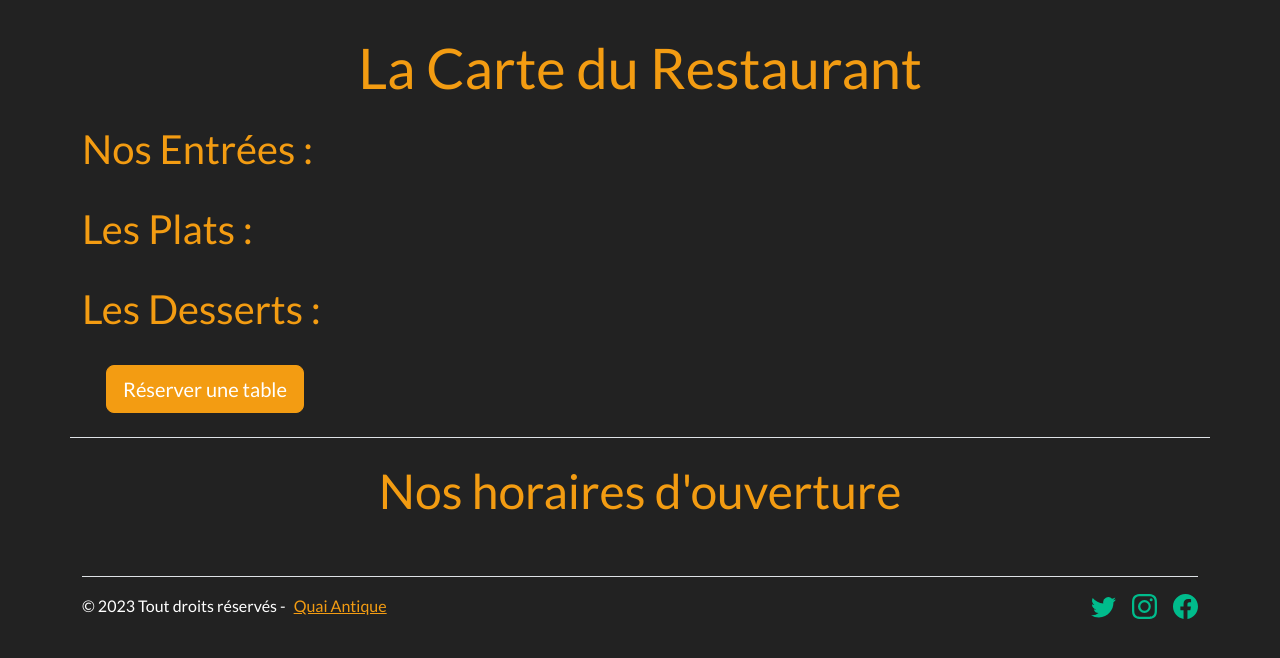
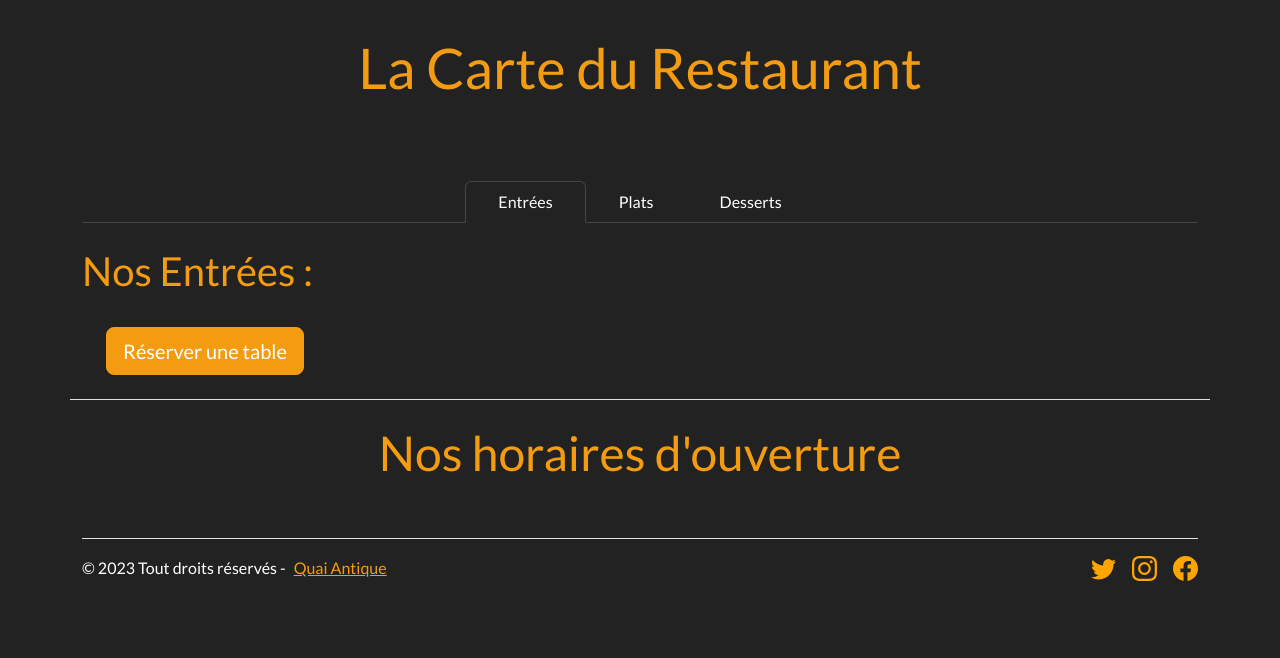
Before and after one commit to guillaume13880/symfony1, a Symfony app: template templates/pages/carte/index.html.twig in a window 1280 px wide. Shown: the part 86-744 px from the top of the page. Run offline with Twig, Linux system fonts and the light colour scheme; the template is opened without the code that fills it, so the values that code supplies are empty; some libraries are stand-ins or nearby versions.

Commit message:
rajout style numero2

```diff
--- a/templates/pages/carte/index.html.twig
+++ b/templates/pages/carte/index.html.twig
@@ -7,15 +7,28 @@
 <div class="container MarginPageTop">
     <h1 class="display-4 text-center text-warning mt-4">La Carte du Restaurant</h1>
 
+    <ul class="nav nav-tabs d-flex justify-content-center MarginPageTop2" role="tablist">
+        <li class="nav-item" role="presentation">
+            <a class="nav-link active" data-bs-toggle="tab" href="#entrées" aria-selected="true" role="tab">Entrées</a>
+        </li>
+        <li class="nav-item" role="presentation">
+            <a class="nav-link" data-bs-toggle="tab" href="#plats" aria-selected="false" role="tab" tabindex="-1">Plats</a>
+        </li>
+        <li class="nav-item" role="presentation">
+            <a class="nav-link" data-bs-toggle="tab" href="#desserts" aria-selected="false" role="tab" tabindex="-1">Desserts</a>
+        </li>
+    </ul>
+    <div id="myTabContent" class="tab-content">
+        <div class="tab-pane fade active show" id="entrées" role="tabpanel">
             <h2 class="text-warning display-6 mt-4">Nos Entrées :</h2>
             <div class="row row-cols-xl-4 row-cols-lg-3 row-cols-md-2 row-cols-sm-1">
                 {% for plat in plats %}
 
                 <div class="col-sm-10 col-xs-12">
-            <div class="card mb-3">
-                <img class="card-img-top border-bottom" src=" {{ vich_uploader_asset(plat, 'imageFile') }} " alt="image de plats incontournable">
+                    <div class="card border-warning mb-3">
+                        <img class="card-img-top border-bottom border-warning" src=" {{ vich_uploader_asset(plat, 'imageFile') }} " alt="image de plats incontournable">
                         <div class="card-body">
-                    <p class="text-center">{{ plat.title }}</p>
+                            <p class="card-header text-center">{{ plat.title }}</p>
                             <p class="">{{ plat.description }}</p>
                         </div>
                         <div class="card-footer">
@@ -25,42 +38,52 @@
                 </div>
                 {% endfor %}
             </div>
-
+        </div>
+        <div class="tab-pane fade" id="plats" role="tabpanel">
             <h2 class="text-warning display-6 mt-4">Les Plats :</h2>
             <div class="row row-cols-xl-4 row-cols-lg-3 row-cols-md-2 row-cols-sm-1">
                 {% for plat in plats2 %}
                 <div class="col-sm-10 col-xs-12">
-            <div class="card mb-3">
-                <img class="card-img-top" src=" {{ vich_uploader_asset(plat, 'imageFile') }} " alt="image de plats incontournable">
+                    <div class="card border-warning mb-3">
+                        <img class="card-img-top border-bottom border-warning" src=" {{ vich_uploader_asset(plat, 'imageFile') }} " alt="image de plats incontournable">
                         <div class="card-body">
-                    <p class="text-center">{{ plat.title }}</p>
+                            <p class="card-header text-center">{{ plat.title }}</p>
                             <p class="">{{ plat.description }}</p>
                         </div>
                         <div class="card-footer">
-                    <div class="text-end">{{ plat.prix }} €</div>
+                            <div class="text-end me-4">{{ plat.prix }} €</div>
                         </div>
                     </div>
                 </div>
                 {% endfor %}
             </div>
-
+        </div>
+        <div class="tab-pane fade" id="desserts">
             <h2 class="text-warning display-6 mt-4">Les Desserts :</h2>
             <div class="row row-cols-xl-4 row-cols-lg-3 row-cols-md-2 row-cols-sm-1">
                 {% for plat in plats3 %}
                 <div class="col-sm-10 col-xs-12">
-            <div class="card mb-3">
-                <img class="card-img-top" src=" {{ vich_uploader_asset(plat, 'imageFile') }} " alt="image de plats incontournable">
+                    <div class="card border-warning mb-3">
+                        <img class="card-img-top border-bottom border-warning" src=" {{ vich_uploader_asset(plat, 'imageFile') }} " alt="image de plats incontournable">
                         <div class="card-body">
-                    <p class="text-center">{{ plat.title }}</p>
+                            <p class="card-header text-center">{{ plat.title }}</p>
                             <p class="">{{ plat.description }}</p>
                         </div>
                         <div class="card-footer">
-                    <div class="text-end">{{ plat.prix }} €</div>
+                            <div class="text-end me-4">{{ plat.prix }} €</div>
                         </div>
                     </div>
                 </div>
                 {% endfor %}
             </div>
+        </div>
+    </div>
+
+
+
+
+
+
     <div class="m-4">
         <a class="btn btn-warning btn-lg" href="{{ path('app_reservations') }}">Réserver une table</a>
     </div>
@@ -73,6 +96,9 @@
     .MarginPageTop{
         margin-top:15vh;
     }
+    .MarginPageTop2{
+        margin-top:10vh;
+    }
      .active2 {
         color:orange;
     }
@@ -82,9 +108,13 @@
         max-height:260px;
     }
     .card{
-        border-radius:25px;
-        min-height:550px;
-        max-height:550px;
+        border-radius:25px 25px 5px 5px;
+        min-height:500px;
+        max-height:500px;
     }
+    .card-body{
+        overflow:auto;
+    }
+
 </style>
 {% endblock %}
--- a/templates/pages/home.html.twig
+++ b/templates/pages/home.html.twig
@@ -25,7 +25,7 @@
         {% for plat in plats %}
         <div class="col-sm-10 col-xs-12">
             <div class="imageStyle mt-4">
-                <img class="fit-picture border border-primary" src=" {{ vich_uploader_asset(plat, 'imageFile') }} " alt="image de plats incontournable">
+                <img class="fit-picture border border-warning" src=" {{ vich_uploader_asset(plat, 'imageFile') }} " alt="image de plats incontournable">
                 <span class="a-txt text-center"><h3> {{plat.title}}</h3> </span>
             </div>
         </div>
--- a/templates/pages/menus/index.html.twig
+++ b/templates/pages/menus/index.html.twig
@@ -11,7 +11,7 @@
 <div class="container MarginPageTop text-center">
     {% for menu in menus %}
         <h1 class="display-4 text-warning text-center m-4">Nos Menus du Moment!</h1>
-        <div class="container border border-primary">
+        <div class="container border border-warning">
             <h2 class="mt-4"> {{menu.titre}} </h2>
 
             <h5 class="mt-4"> {{menu.formule1}} </h5>
--- a/templates/pages/reservations/index.html.twig
+++ b/templates/pages/reservations/index.html.twig
@@ -7,7 +7,7 @@
 <div class="container MarginPageTop">
 
     <section class="d-flex align-items-center justify-content-center">
-        <div class="styleD border border-primary p-4">
+        <div class="styleD border border-warning p-4 m-4">
 
                 <h1 class="text-center mt-4 text-warning">Réserver une table</h1>
 
--- a/templates/partials/_footer.html.twig
+++ b/templates/partials/_footer.html.twig
@@ -83,4 +83,7 @@
         .day-time{
             color: orange;
         }
+        svg{
+            color:orange;
+        }
     </style>
```
Lines whose indentation alone changed are shown as unchanged.
